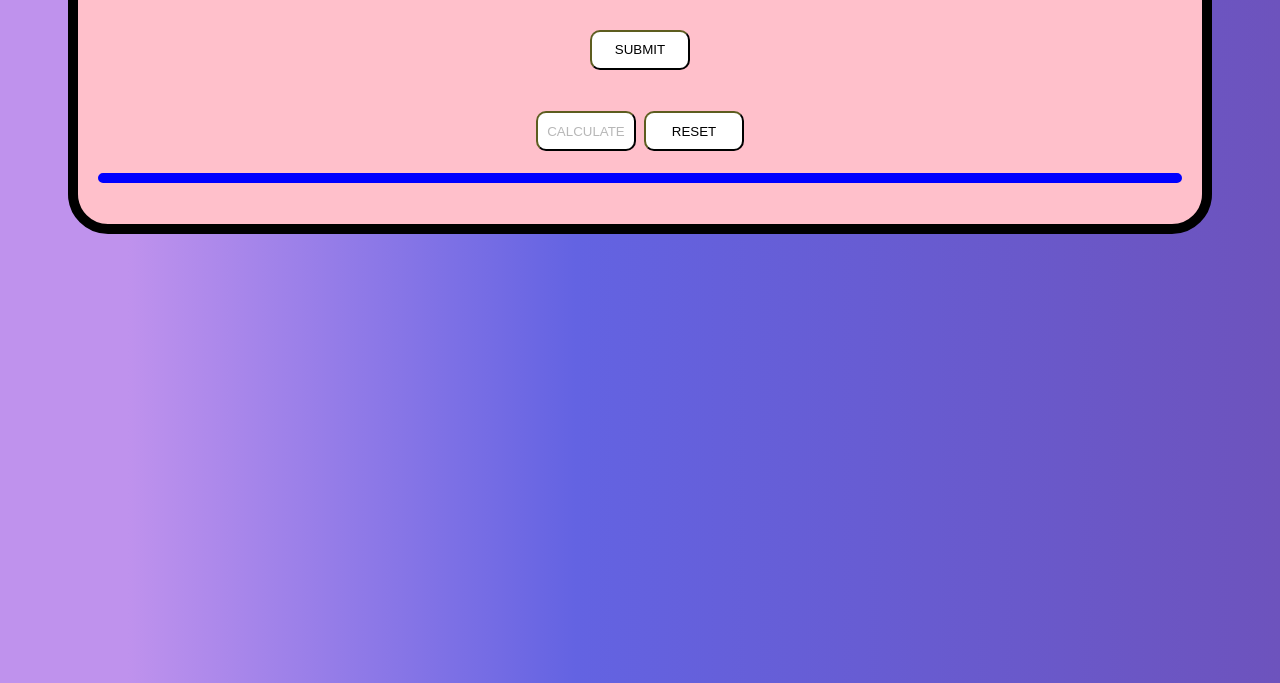
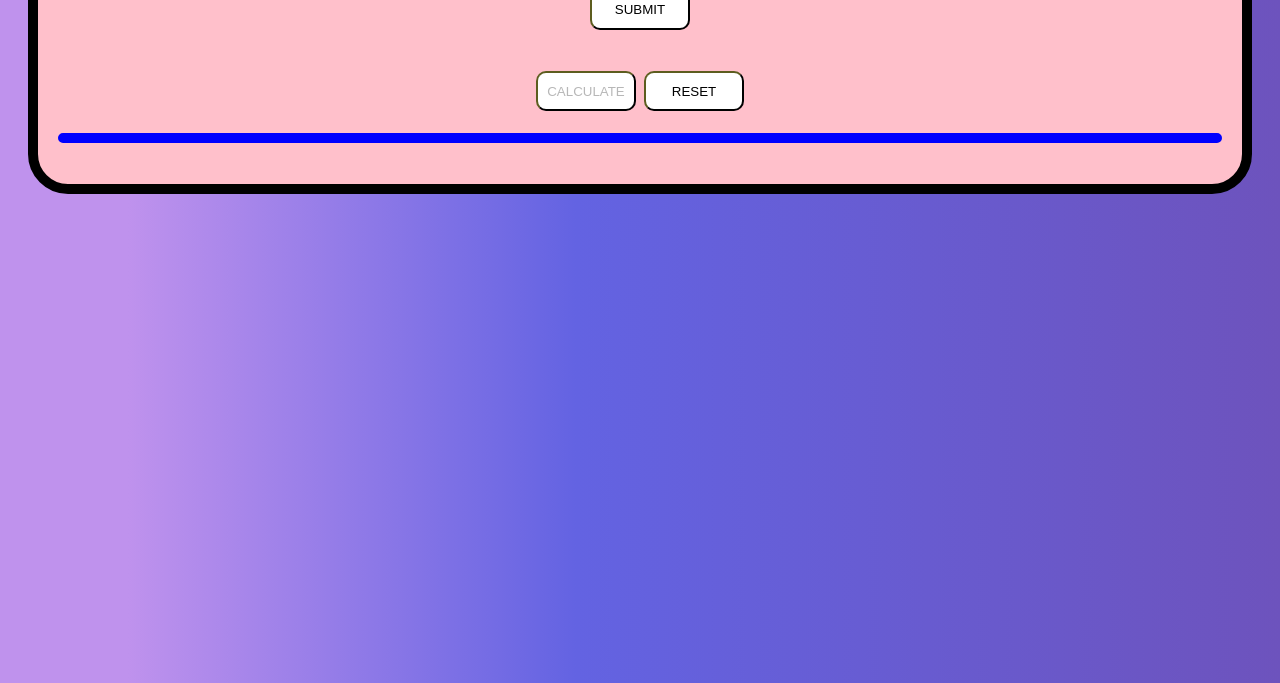
Before and after one commit to Akilesh-s-7/calculator, a plain HTML site: page addition.html in a window 1280 px wide. Shown: the part 309-992 px from the top of the page. Drawn offline with Linux system fonts and the light colour scheme.

Commit message:
Update style.css
padding

```diff
--- a/style.css
+++ b/style.css
@@ -1,6 +1,6 @@
 body{
     background: linear-gradient(90deg, rgb(191, 146, 237) 10%, rgb(99, 99, 226) 45%, rgb(109, 83, 189) 100%);
-    padding: 60px;
+    padding: 20px;
 }
 div.container{
     text-align: center;
```
